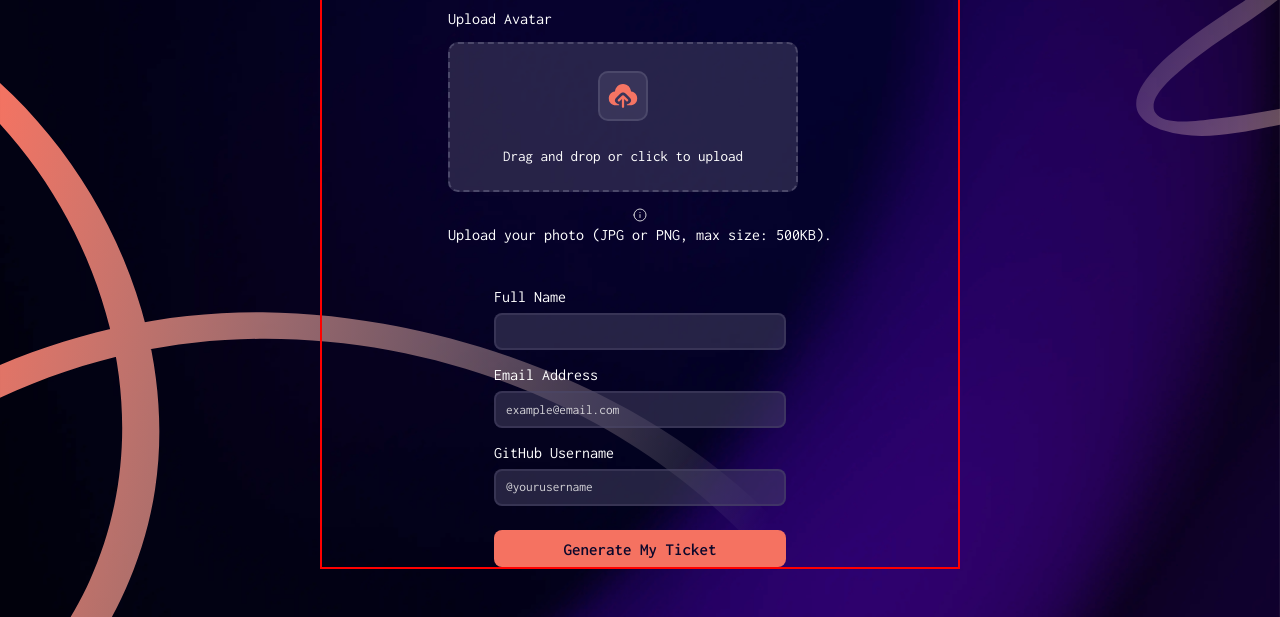
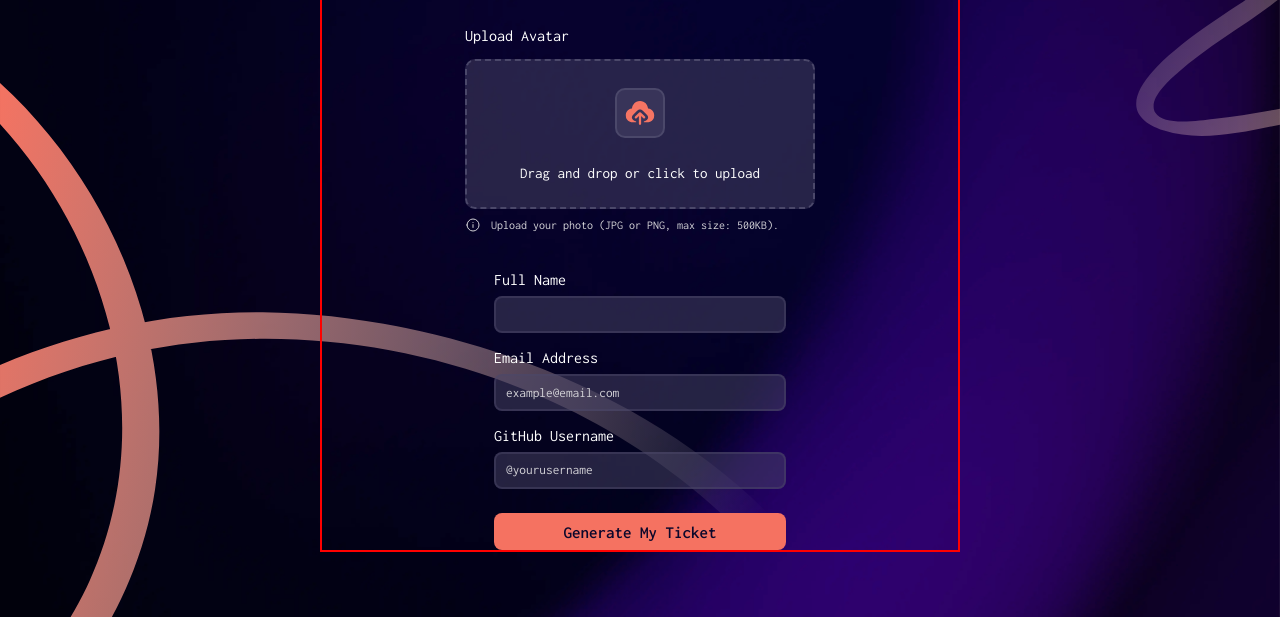
Before and after one commit to AlyssonDemari/ticket, a plain HTML site: page index.html in a window 1280 px wide. Shown: the part 183-800 px from the top of the page. Drawn offline with Linux system fonts and the light colour scheme.

Commit message:
finalizando a primeira parte

```diff
--- a/index.html
+++ b/index.html
@@ -36,10 +36,7 @@
           <span class="picture-image"></span>
         </div>
       </label>
-      <p class="info-upload">
-        <figure><img src="assets/images/icon-info.svg" alt=""></figure>
-        Upload your photo (JPG or PNG, max size: 500KB).
-      </p>
+      <figure><img src="assets/images/icon-info.svg" alt="">Upload your photo (JPG or PNG, max size: 500KB).</figure>
     </div>
 
     <form>
--- a/style.css
+++ b/style.css
@@ -143,22 +143,14 @@ main > p{
     background-color: var(--dark-purple-argb);
 }
 
-
-
-
-.info-upload {
+figure{
     display: flex;
-    align-items: center; /* Alinha a imagem e o texto verticalmente */
-  }
-
-  .info-upload img {
-    width: 16px; /* Ajusta a largura da imagem conforme necessário */
-    height: 16px; /* Ajusta a altura da imagem para manter a proporção */
-    margin-right: 8px; /* Espaço entre a imagem e o texto */
-  }
-
-
-
+    align-items: center;
+    font-size: 12px;
+    gap: 10px;
+    margin: 8px 0px;
+    color: var(--dark-white);
+}
 
 
 /*! Fomulário */
```
